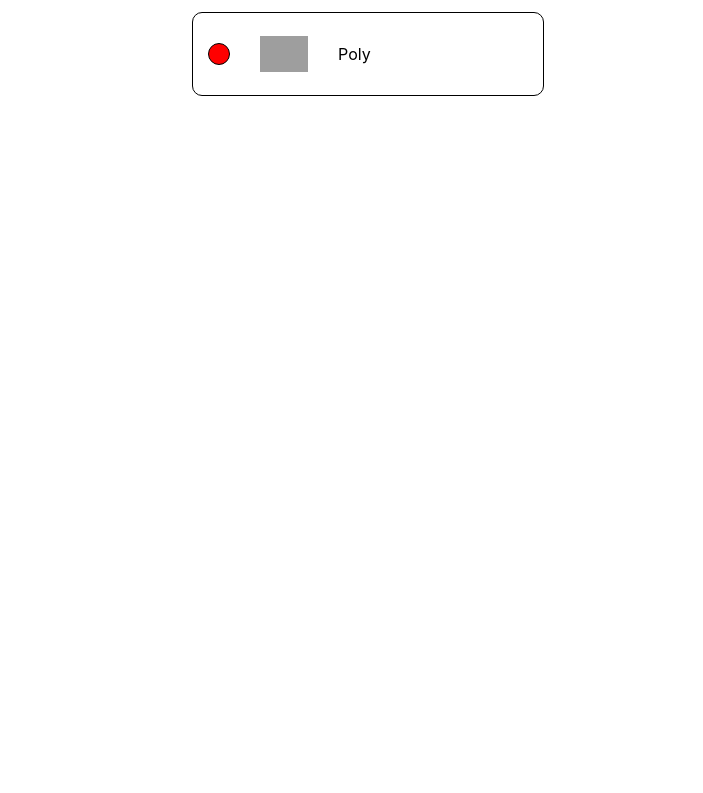
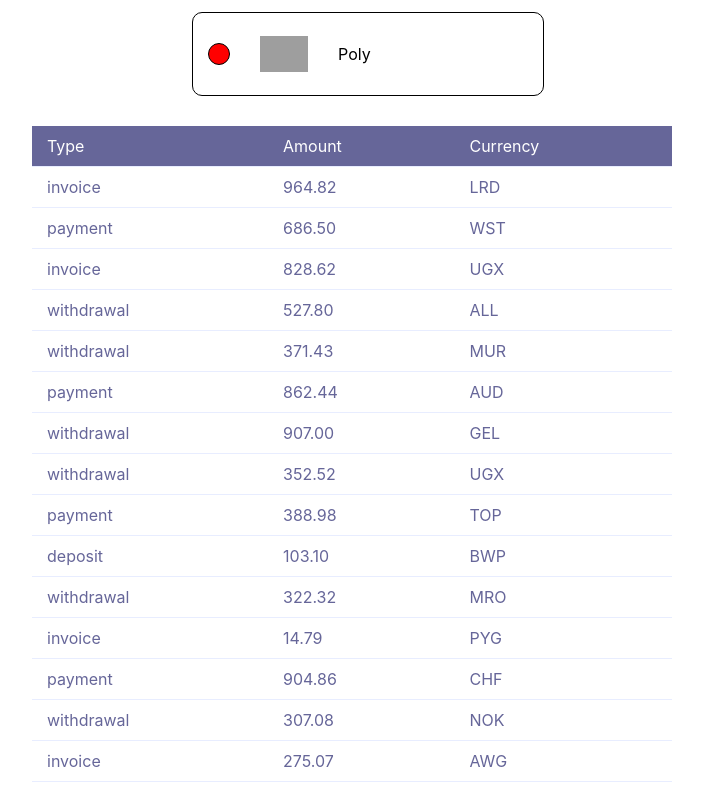
Before and after one commit to BorisKorsun/goit-react-hw-01-components, a React (Create React App) app: page / in a window 1280 px wide. Shown: the part 900-1693 px from the top of the page, without its empty margins (288-991 px from the left). Before the commit the page ends 1026 px from the top, so only its background shows below. Built offline with nearby package versions, Linux system fonts and the light colour scheme; grey boxes are pictures that could not be loaded.

Commit message:
adds TransactionHistory component and stylization to it

```diff
--- a/src/components/App.jsx
+++ b/src/components/App.jsx
@@ -1,10 +1,12 @@
 import Profile from 'components/Profile/Profile';
-import Statistics from './Statistics/Statistics';
-import FriendList from './FriendList/FriendList';
+import Statistics from 'components/Statistics/Statistics';
+import FriendList from 'components/FriendList/FriendList';
+import TransactionHistory from 'components/TransactionHistory/TransactionHistory'
 
 import userData from 'data/user.json';
 import statisticsData from 'data/data';
 import friends from 'data/friends';
+import transactions from 'data/transactions';
 
 export const App = () => {
   return (
@@ -20,6 +22,7 @@
       />
       <Statistics title={"Upload stats"} stats={statisticsData}/>
       <FriendList friends={friends}/>
+      <TransactionHistory items={transactions}/>
     </div>
   );
 };
--- /dev/null
+++ b/src/components/TransactionHistory/TransactionHistory.jsx
@@ -0,0 +1,42 @@
+import PropTypes, { arrayOf } from 'prop-types';
+
+import { Table, TableTitle, TableValue } from './TransactionHistory.styled';
+
+const TransactionHistory = ({ items }) => {
+  return (
+    <Table>
+      <thead>
+        <tr>
+          <TableTitle>Type</TableTitle>
+          <TableTitle>Amount</TableTitle>
+          <TableTitle>Currency</TableTitle>
+        </tr>
+      </thead>
+
+      <tbody>
+        {items.map(({ id, currency, type, amount }) => {
+          return (
+            <tr key={id}>
+              <TableValue>{type}</TableValue>
+              <TableValue>{amount}</TableValue>
+              <TableValue>{currency}</TableValue>
+            </tr>
+          );
+        })}
+      </tbody>
+    </Table>
+  );
+};
+
+export default TransactionHistory;
+
+TransactionHistory.propTypes = {
+  items: arrayOf(
+    PropTypes.shape({
+      id: PropTypes.string.isRequired,
+      amount: PropTypes.string.isRequired,
+      currency: PropTypes.string.isRequired,
+      type: PropTypes.string.isRequired,
+    })
+  ),
+};
--- /dev/null
+++ b/src/components/TransactionHistory/TransactionHistory.styled.js
@@ -0,0 +1,21 @@
+import styled from "@emotion/styled";
+
+export const Table = styled.table`
+  width: 640px;
+  margin: 30px auto 30px auto;
+  border-collapse: collapse;
+`;
+
+export const TableTitle = styled.th`
+  font-weight: 400;
+  color: #ffffff;
+  padding: 10px 15px;
+  background-color: #669;
+  text-align: left;
+`;
+
+export const TableValue = styled.td`
+  color: #669;
+  border-top: 1px solid #e8edff;
+  padding: 10px 15px;
+`;
--- /dev/null
+++ b/src/data/transactions.json
@@ -0,0 +1,122 @@
+[
+  {
+    "id": "1e0700a2-5183-4291-85cc-2065a036a683",
+    "type": "invoice",
+    "amount": "964.82",
+    "currency": "LRD"
+  },
+  {
+    "id": "a30f821b-4d25-4ff0-abdd-e340b3f0dd2b",
+    "type": "payment",
+    "amount": "686.50",
+    "currency": "WST"
+  },
+  {
+    "id": "44dca67a-8e5a-4798-bf8e-b15efd4e1abd",
+    "type": "invoice",
+    "amount": "828.62",
+    "currency": "UGX"
+  },
+  {
+    "id": "ea8ed3dc-2b68-4a53-905a-53ecb0adef33",
+    "type": "withdrawal",
+    "amount": "527.80",
+    "currency": "ALL"
+  },
+  {
+    "id": "ea76146a-0b00-4b80-bc02-a8c822176712",
+    "type": "withdrawal",
+    "amount": "371.43",
+    "currency": "MUR"
+  },
+  {
+    "id": "63ca02f9-d637-46b5-9237-f3b24425e029",
+    "type": "payment",
+    "amount": "862.44",
+    "currency": "AUD"
+  },
+  {
+    "id": "ed0263e8-59a5-4bf1-87e0-2bb88e53dc34",
+    "type": "withdrawal",
+    "amount": "907.00",
+    "currency": "GEL"
+  },
+  {
+    "id": "6013bad0-750c-4691-8bc2-d8f2b43969c4",
+    "type": "withdrawal",
+    "amount": "352.52",
+    "currency": "UGX"
+  },
+  {
+    "id": "252c7be4-8b06-4fa7-8d42-61fb835b70d5",
+    "type": "payment",
+    "amount": "388.98",
+    "currency": "TOP"
+  },
+  {
+    "id": "4eaab41b-b967-40ac-82ed-85fc66f646f1",
+    "type": "deposit",
+    "amount": "103.10",
+    "currency": "BWP"
+  },
+  {
+    "id": "9648a350-8469-42d5-8bf3-18090de5fe67",
+    "type": "withdrawal",
+    "amount": "322.32",
+    "currency": "MRO"
+  },
+  {
+    "id": "9c5c25fb-1a95-4b2f-8d1f-4c4426d677cc",
+    "type": "invoice",
+    "amount": "14.79",
+    "currency": "PYG"
+  },
+  {
+    "id": "43ef232c-80e9-4d6f-b48a-b22405620de3",
+    "type": "payment",
+    "amount": "904.86",
+    "currency": "CHF"
+  },
+  {
+    "id": "5161682e-e620-4019-ab0a-24ceb10fbd20",
+    "type": "withdrawal",
+    "amount": "307.08",
+    "currency": "NOK"
+  },
+  {
+    "id": "7b119d71-42e6-4c42-a141-6818b07bb9ff",
+    "type": "invoice",
+    "amount": "275.07",
+    "currency": "AWG"
+  },
+  {
+    "id": "a4f65722-65c4-4c28-b1f4-b8ed988bb205",
+    "type": "deposit",
+    "amount": "213.10",
+    "currency": "STD"
+  },
+  {
+    "id": "c6e5784b-0ca3-48d6-86e5-b5128af5a523",
+    "type": "invoice",
+    "amount": "116.11",
+    "currency": "CUP CUC"
+  },
+  {
+    "id": "c9ebed6a-3a02-4b49-ac0d-0534b51f2bfd",
+    "type": "invoice",
+    "amount": "878.67",
+    "currency": "HKD"
+  },
+  {
+    "id": "a4a98b0e-b22c-438b-9f83-de2df52110c8",
+    "type": "invoice",
+    "amount": "725.03",
+    "currency": "UYU UYI"
+  },
+  {
+    "id": "b39bfa7a-0166-4c47-94d6-87d20590f746",
+    "type": "payment",
+    "amount": "405.45",
+    "currency": "MDL"
+  }
+]
```
